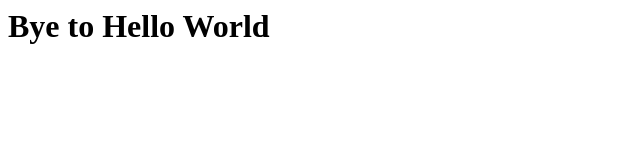
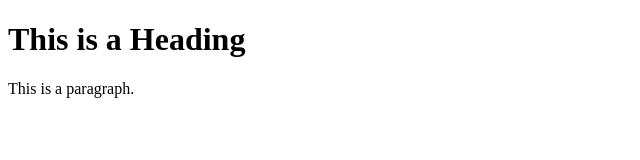
Before and after one commit to AdnanMomin92/learning-git, a plain HTML site: page index.html in a window 1280 px wide. Shown: the whole page, without its empty margins (0-640 px from the left). Drawn offline with Linux system fonts and the light colour scheme.

Commit message:
add some html

```diff
--- a/index.html
+++ b/index.html
@@ -1 +1,12 @@
-<h1>Bye to Hello World</h1>
+<!DOCTYPE html>
+<html>
+<head>
+<title>Page Title</title>
+</head>
+<body>
+
+<h1>This is a Heading</h1>
+<p>This is a paragraph.</p>
+
+</body>
+</html>
```
